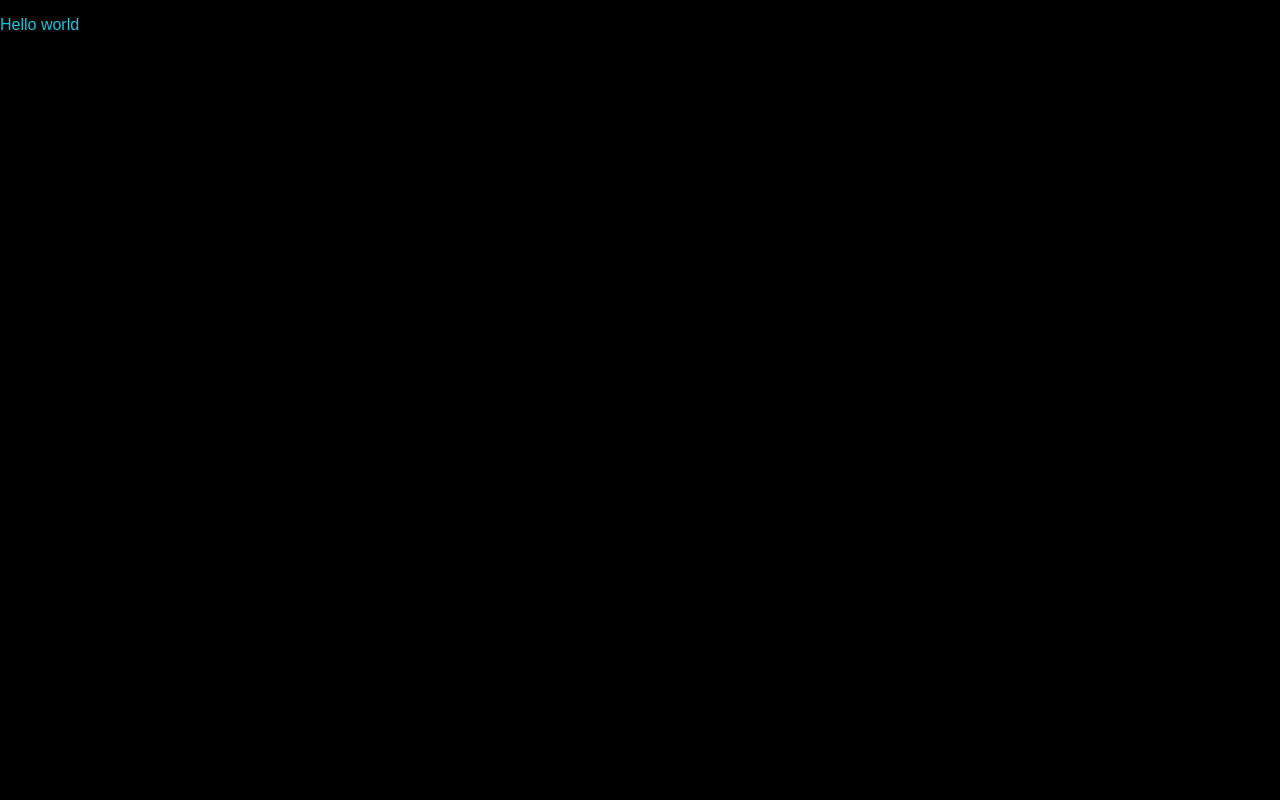
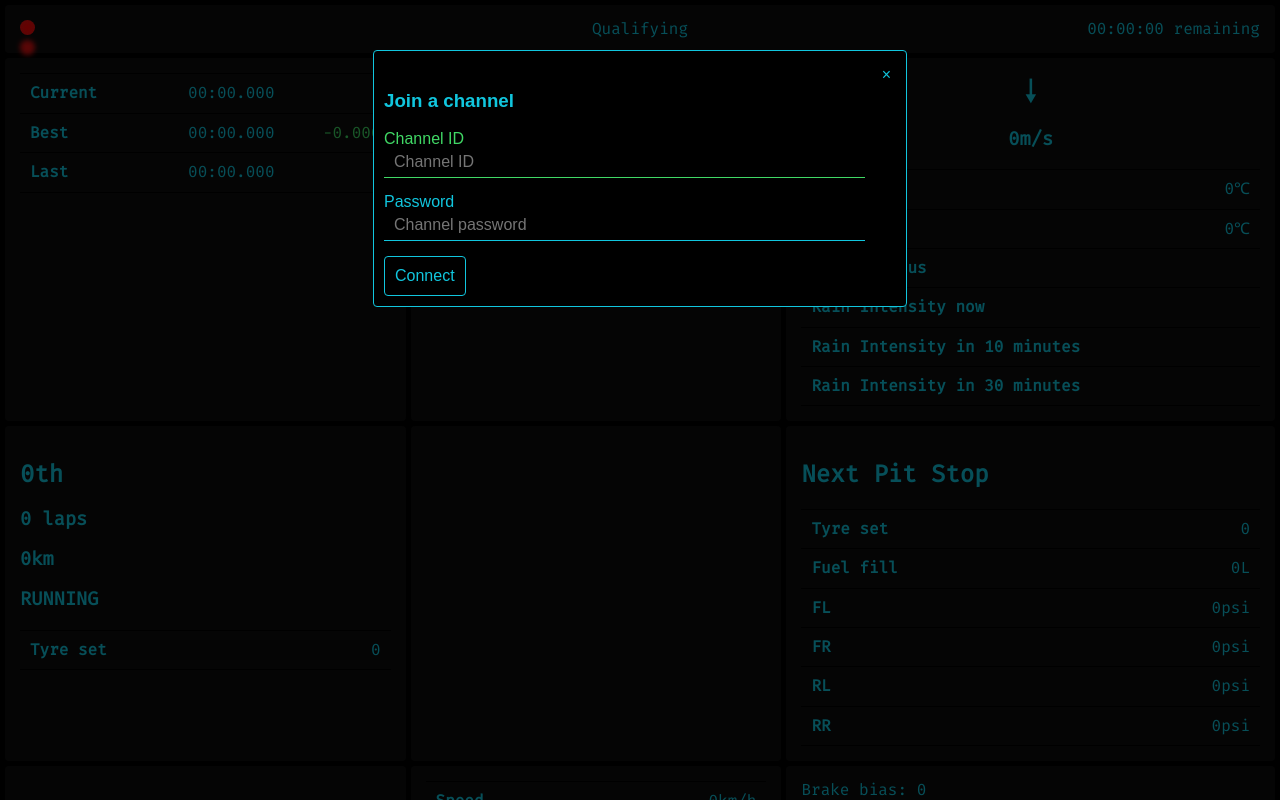
Before and after one commit to blacksfk/are_subscriber, a Vue app: page / in a window 1280 px wide. Shown: the top 800 px of the page. Built offline with nearby package versions, Linux system fonts and the light colour scheme.

Commit message:
first draft of usable interface

```diff
--- a/src/views/Home.vue
+++ b/src/views/Home.vue
@@ -1,3 +1,392 @@
 <template>
-	<p>Hello world</p>
+<div>
+	<modal v-show="!connected" @ready="$refs.id.focus()" @close="connected = true">
+		<h3>Join a channel</h3>
+		<form action="connect" method="post">
+			<div class="input-group">
+				<label for="id">Channel ID</label>
+				<input type="text" name="id" id="id" class="input" placeholder="Channel ID" v-model="channel.id" ref="id">
+			</div>
+			<div class="input-group">
+				<label for="Password">Password</label>
+				<input type="password" name="password" id="password" placeholder="Channel password" class="input" v-model="channel.password">
+			</div>
+			<input type="submit" value="Connect" class="btn btn-primary">
+		</form>
+	</modal>
+	<div class="grid-container">
+		<div class="grid-item header">
+			<div class="row space-between">
+				<div class="col-33 col-start">
+					<div class="row">
+						<div class="led led-sm led-red"></div>
+					</div>
+				</div>
+				<div class="col-33 col-centre">
+					<span>{{ telemetry.hud.session.type }}</span>
+				</div>
+				<div class="col-33 col-end"><span>{{ timeRemaining }}</span> remaining</div>
+			</div>
+		</div>
+		<div class="grid-item">
+			<laptimes v-bind="telemetry.hud.laptimes"></laptimes>
+		</div>
+		<div class="grid-item">
+			<misc :player="telemetry.properties.player" :track="telemetry.properties.track.name" :pit-window="telemetry.properties.pitWindow" :clock="telemetry.hud.session.clock"></misc>
+			<!-- <car :id="telemetry.properties.car.model"></car> -->
+		</div>
+		<div class="grid-item">
+			<conditions v-bind="telemetry.hud.conditions" :temp="telemetry.physics.temp"></conditions>
+		</div>
+		<div class="grid-item">
+			<status :position="telemetry.hud.position" :laps="telemetry.hud.laps" :distance-traveled="telemetry.hud.distanceTraveled" :tyre-set="telemetry.hud.tyreSet"></status>
+		</div>
+		<div class="grid-item">
+		</div>
+		<div class="grid-item">
+			<h2>Next Pit Stop</h2>
+			<pitstop v-bind="telemetry.hud.pitstop"></pitstop>
+		</div>
+		<div class="grid-item">
+			<inputs :electronics="telemetry.hud.electronics" :tc="telemetry.physics.tc" :abs="telemetry.physics.abs" :input="telemetry.physics.input"></inputs>
+		</div>
+		<div class="grid-item">
+			<motor :motor="telemetry.physics.motor" :speed="telemetry.physics.speed" :gear="telemetry.physics.gear" :tc="telemetry.physics.tc" :abs="telemetry.physics.abs"></motor>
+		</div>
+		<div class="grid-item">
+			<tyres :brakes="telemetry.physics.brakes" :tyres="telemetry.physics.tyres"></tyres>
+		</div>
+	</div>
+</div>
 </template>
+<style>
+@import url('https://fonts.googleapis.com/css2?family=Fira+Mono&display=swap');
+
+.grid-container {
+	display: grid;
+	grid-gap: 5px;
+	padding: 5px;
+	grid-template-areas: 'header header header';
+}
+
+.grid-item {
+	padding: 15px;
+	background-color: var(--fg-primary);
+	border-radius: 4px;
+	font-family: "Fira Mono", monospace;
+}
+
+.header {
+	grid-area: header;
+}
+</style>
+<script>
+import Modal from "@/components/Modal.vue";
+import Laptimes from "@/components/Laptimes.vue";
+import Tyres from "@/components/Tyres.vue";
+import Status from "@/components/Status.vue";
+import Inputs from "@/components/Inputs.vue";
+import Pitstop from "@/components/Pitstop.vue";
+import Car from "@/components/Car.vue";
+import Misc from "@/components/Misc.vue";
+import Conditions from "@/components/Conditions.vue";
+import Motor from "@/components/Motor.vue";
+import Flag from "@/components/Flag.vue";
+
+function data() {
+	return {
+		connected: false,
+		channel: {
+			id: "",
+			password: ""
+		},
+		telemetry: {
+			hud: {
+				trackStatus: "",
+				tyreCompound: "",
+				position: 0,
+				distanceTraveled: 0,
+				gameStatus: 0,
+				laps: 0,
+				tyreSet: 0,
+				isBoxed: false,
+				isInPitLane: false,
+				mandatoryPitDone: false,
+				rainTyres: false,
+				laptimes: {
+					current: 0,
+					last: 0,
+					best: 0,
+					delta: 0,
+					estimated: 0,
+					lastSplit: 0,
+					isDeltaPositive: false,
+					isValidLap: true
+				},
+				electronics: {
+					tc: 0,
+					tcCut: 0,
+					engineMap: 0,
+					abs: 0,
+					rainLight: 0,
+					flashingLights: 0,
+					lights: 0,
+					wiperLevel: 0,
+					leftIndicator: false,
+					rightIndicator: false
+				},
+				session: {
+					type: "Qualifying",
+					timeLeft: 0,
+					activeCars: 0,
+					clock: 0
+				},
+				conditions: {
+					windSpeed: 0,
+					windDirection: 0,
+					track: "",
+					rain: {
+						current: "",
+						in10: "",
+						in30: ""
+					}
+				},
+				pitstop: {
+					tyreSet: 0,
+					strategyTyreSet: 0,
+					fuel: 0,
+					pressure: {
+						fl: 0,
+						fr: 0,
+						rl: 0,
+						rr: 0
+					}
+				},
+				penalty: {
+					type: 0,
+					duration: 0
+				},
+				drivingTime: {
+					totalRemaining: 0,
+					stintRemaining: 0
+				},
+				fuel: {
+					used: 0,
+					rate: 0
+				},
+				flag: {
+					current: 0,
+					green: false,
+					chequered: false,
+					red: false,
+					white: false,
+					yellow: {
+						global: false,
+						sector1: false,
+						sector2: false,
+						sector3: false
+					}
+				}
+			},
+			physics: {
+				speed: 0,
+				gear: 0,
+				tc: 0,
+				abs: 0,
+				input: {
+					accelerator: 0,
+					brake: 0,
+					clutch: 0,
+					steeringAngle: 0,
+					pitLimiter: false
+				},
+				brakes: {
+					bias: 0,
+					pressure: {
+						fl: 0,
+						fr: 0,
+						rl: 0,
+						rr: 0
+					},
+					compound: {
+						front: 0,
+						rear: 0
+					},
+					padWear: {
+						fl: 0,
+						fr: 0,
+						rl: 0,
+						rr: 0
+					},
+					discWear: {
+						fl: 0,
+						fr: 0,
+						rl: 0,
+						rr: 0
+					},
+					temp: {
+						fl: 0,
+						fr: 0,
+						rl: 0,
+						rr: 0
+					}
+				},
+				temp: {
+					ambient: 0,
+					track: 0
+				},
+				motor: {
+					waterTemp: 0,
+					rpm: 0,
+					boostPressure: 0,
+					running: false,
+					starter: false,
+					ignition: false
+				},
+				tyres: {
+					pressure: {
+						fl: 0,
+						fr: 0,
+						rl: 0,
+						rr: 0
+					},
+					temp: {
+						fl: 0,
+						fr: 0,
+						rl: 0,
+						rr: 0
+					}
+				},
+				angle: {
+					pitch: 0,
+					roll: 0,
+					yaw: 0
+				},
+				damage: {
+					front: 0,
+					rear: 0,
+					left: 0,
+					right: 0,
+					centre: 0
+				},
+				suspensionTravel: {
+					fl: 0,
+					fr: 0,
+					rl: 0,
+					rr: 0
+				}
+			},
+			properties: {
+				sharedMemVer: "",
+				accVer: "",
+				dryTyre: "",
+				wetTyre: "",
+				player: {
+					firstname: "",
+					lastname: "",
+					nickname: ""
+				},
+				car: {
+					model: "nissan_gt_r_gt3_2018",
+					maxRPM: 0,
+					tankCap: 0
+				},
+				track: {
+					name: "",
+					sectors: 0
+				},
+				pitWindow: {
+					start: 0,
+					end: 0
+				},
+				weekend: {
+					penaltiesEnabled: false,
+					tyreBlankets: 0,
+					fuelRate: 0,
+					tyreRate: 0,
+					damageRate: 0,
+					sessions: 0,
+					cars: 0
+				}
+			}
+		}
+	};
+}
+
+const TWELVE_HOURS = 12 * 3600;
+
+let computed = {
+	timeRemaining() {
+		let t = this.telemetry.hud.session.timeLeft;
+		let m = Math.floor(t / 60);
+		let h = Math.floor(m / 60).toString().padStart(2, "0");
+		let s = Math.floor(t % 60).toString().padStart(2, "0");
+
+		m = (m % 60).toString().padStart(2, "0");
+
+		return `${h}:${m}:${s}`;
+	}
+};
+
+function connect() {
+	//
+}
+
+function disconnect() {
+	//
+}
+
+/**
+ * Only update the keys and values in this.telemetry with the ones
+ * recieved in newTelemetry.
+ * @param  {Object} newTelemetry
+ */
+function delta(newTelemetry) {
+	recurse(this.telemetry, newTelemetry);
+}
+
+/**
+ * Update the previous object's values with the new object's values
+ * using a depth-first approach.
+ * @param  {Object} prev
+ * @param  {Object} next
+ */
+function recurse(prev, next) {
+	for (let k in next) {
+		if (typeof next[k] === "object") {
+			// down a level
+			recurse(prev[k], next[k]);
+		} else {
+			// update the old value with the new
+			prev[k] = next[k];
+		}
+	}
+}
+
+export default {
+	data,
+	computed,
+	methods: {
+		connect,
+		disconnect
+	},
+	methods: {
+		connect,
+		disconnect,
+		delta
+	},
+	components: {
+		Modal,
+		Laptimes,
+		Tyres,
+		Status,
+		Inputs,
+		Pitstop,
+		Car,
+		Misc,
+		Conditions,
+		Motor,
+		Flag
+	}
+};
+</script>
```
